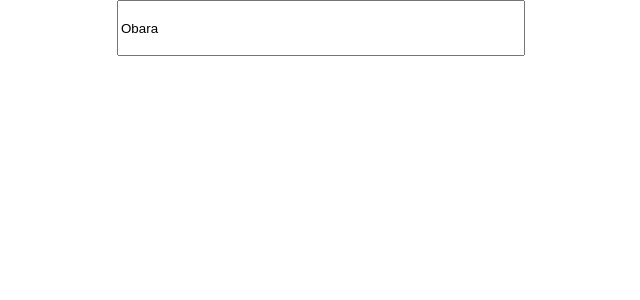
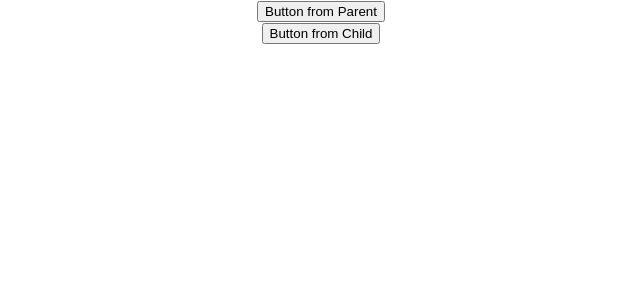
Before and after one commit to Douglas254/Learn-ReactJS, a React (Create React App) app in the folder learn-reactjs/: page / in a window 1280 px wide. Shown: the top 300 px of the page, without its empty margins (319-959 px from the left). Built offline with nearby package versions, Linux system fonts and the light colour scheme.

Commit message:
useImperativeHandle hook

```diff
--- a/learn-reactjs/src/App.js
+++ b/learn-reactjs/src/App.js
@@ -6,7 +6,8 @@ import "./App.css";
 // import UseReducer from "./components/reactHooks/UseReducer";
 // import UseEffect from "./components/reactHooks/UseEffect";
 // import UseRef from "./components/reactHooks/UseRef";
-import UseLayoutEffect from "./components/reactHooks/UseLayoutEffect";
+// import UseLayoutEffect from "./components/reactHooks/UseLayoutEffect";
+import UseImperativeHandle from "./components/reactHooks/useImperativeHandle/UseImperativeHandle";
 
 function App() {
   return (
@@ -19,7 +20,8 @@ function App() {
       {/* <UseReducer /> */}
       {/* <UseEffect /> */}
       {/* <UseRef /> */}
-      <UseLayoutEffect />
+      {/* <UseLayoutEffect /> */}
+      <UseImperativeHandle />
     </div>
   );
 }
--- /dev/null
+++ b/learn-reactjs/src/components/reactHooks/useImperativeHandle/UseImperativeHandle.js
@@ -0,0 +1,20 @@
+import React, { useRef } from "react";
+import Button from "./Button";
+
+function UseImperativeHandle() {
+  const buttonRef = useRef(null);
+  return (
+    <div>
+      <button
+        onClick={() => {
+          buttonRef.current.alterToggle();
+        }}
+      >
+        Button from Parent
+      </button>
+      <Button ref={buttonRef} />
+    </div>
+  );
+}
+
+export default UseImperativeHandle;
```
